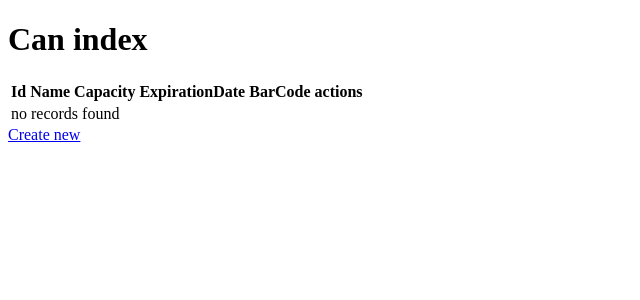
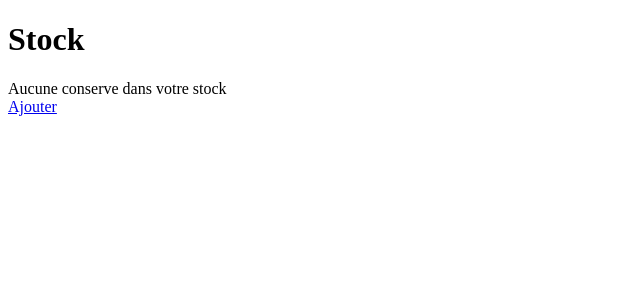
Before and after one commit to Ga-Mikael/CanSurvive_V1, a Symfony app: template templates/can/index.html.twig in a window 1280 px wide. Shown: the top 300 px of the page, without its empty margins (0-640 px from the left). Run offline with Twig, Linux system fonts and the light colour scheme; the template is opened without the code that fills it, so the values that code supplies are empty; some libraries are stand-ins or nearby versions.

Commit message:
US04 Can Entity-CRUD-Front

```diff
--- a/templates/can/_delete_form.html.twig
+++ b/templates/can/_delete_form.html.twig
@@ -1,4 +1,4 @@
 <form method="post" action="{{ path('app_can_delete', {'id': can.id}) }}" onsubmit="return confirm('Are you sure you want to delete this item?');">
     <input type="hidden" name="_token" value="{{ csrf_token('delete' ~ can.id) }}">
-    <button class="btn">Delete</button>
+    <button class="mt-3 btn btn-primary text-secondary rounded-0 opacity-50">Supprimer</button>
 </form>
--- a/templates/can/index.html.twig
+++ b/templates/can/index.html.twig
@@ -1,41 +1,36 @@
 {% extends 'base.html.twig' %}
 
-{% block title %}Can index{% endblock %}
+{% block title %}Stock
+{% endblock %}
 
 {% block body %}
-    <h1>Can index</h1>
+	<div class="text-center">
+		<h1>Stock</h1>
+	</div>
 
-    <table class="table">
-        <thead>
-            <tr>
-                <th>Id</th>
-                <th>Name</th>
-                <th>Capacity</th>
-                <th>ExpirationDate</th>
-                <th>BarCode</th>
-                <th>actions</th>
-            </tr>
-        </thead>
-        <tbody>
-        {% for can in cans %}
-            <tr>
-                <td>{{ can.id }}</td>
-                <td>{{ can.name }}</td>
-                <td>{{ can.capacity }}</td>
-                <td>{{ can.expirationDate ? can.expirationDate|date('Y-m-d') : '' }}</td>
-                <td>{{ can.barCode }}</td>
-                <td>
-                    <a href="{{ path('app_can_show', {'id': can.id}) }}">show</a>
-                    <a href="{{ path('app_can_edit', {'id': can.id}) }}">edit</a>
-                </td>
-            </tr>
-        {% else %}
-            <tr>
-                <td colspan="6">no records found</td>
-            </tr>
-        {% endfor %}
-        </tbody>
-    </table>
+	<div class="container-fluid pt-5">
+		<div data-bs-spy="scroll" data-bs-target="#navbar-example2" data-bs-root-margin="0px 0px -40%" data-bs-smooth-scroll="true" class="scrollspy-example bg-body-tertiary border border-secondary p-2 rounded-0 w-25 mx-auto">
+			{% for can in cans %}
+				<a class="mt-1 btn btn-primary text-secondary d-flex py-0" href="{{ path('app_can_show', {'id': can.id}) }}">
+					<div class="container-fluid ">
+						<div class="d-flex justify-content-between">
+							<p>
+								{{ can.name }}
+							</p>
+							<p>
+								{{ can.barCode }}
+							</p>
+						</div>
+					</div>
+				</a>
+			{% else %}
 
-    <a href="{{ path('app_can_new') }}">Create new</a>
-{% endblock %}
+				<div colspan="5">Aucune conserve dans votre stock</div>
+
+			{% endfor %}
+		</div>
+	</div>
+</div>
+<div class="text-center">
+	<a class="mt-3 btn btn-primary border border-secondary text-secondary rounded-0" href="{{ path('app_can_new') }}">Ajouter</a>
+</div>{% endblock %}
--- a/templates/can/new.html.twig
+++ b/templates/can/new.html.twig
@@ -1,9 +1,9 @@
 {% extends 'base.html.twig' %}
 
-{% block title %}New Can{% endblock %}
+{% block title %}Ajouter conserve{% endblock %}
 
 {% block body %}
-    <h1>Create new Can</h1>
+    <h1>Ajouter conserve</h1>
 
     {{ include('can/_form.html.twig') }}
 
--- a/templates/home/index.html.twig
+++ b/templates/home/index.html.twig
@@ -12,7 +12,7 @@
 	Jours restant</div>
 	<div></div>
 	<div class="m-auto d-flex flex-column w-25 py-4">
-		<a class="btn mt-3 bg-primary border border-secondary text-secondary p-2 rounded-0" href="{# {{ path("app_can_index") }} #}">Stock</a>
+		<a class="btn mt-3 bg-primary border border-secondary text-secondary p-2 rounded-0" href="{{ path("app_can_index") }}">Stock</a>
 		<a class="btn mt-3 bg-primary border border-secondary text-secondary p-2 rounded-0" href="{{ path("app_resident_index") }}">Gestion Resident</a>
 	</div>
 	</div>
```
Also changed, not shown: src/Form/CanType.php (+7 -4 lines), templates/can/_form.html.twig (+36 -2 lines), templates/can/edit.html.twig (+3 -4 lines), templates/can/show.html.twig (+19 -29 lines).
